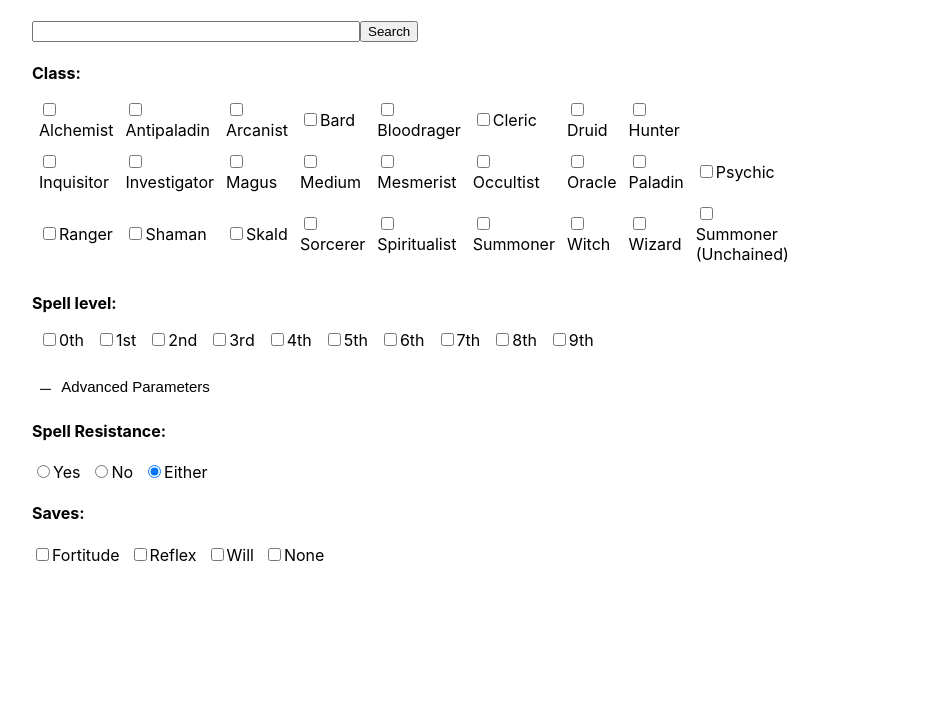
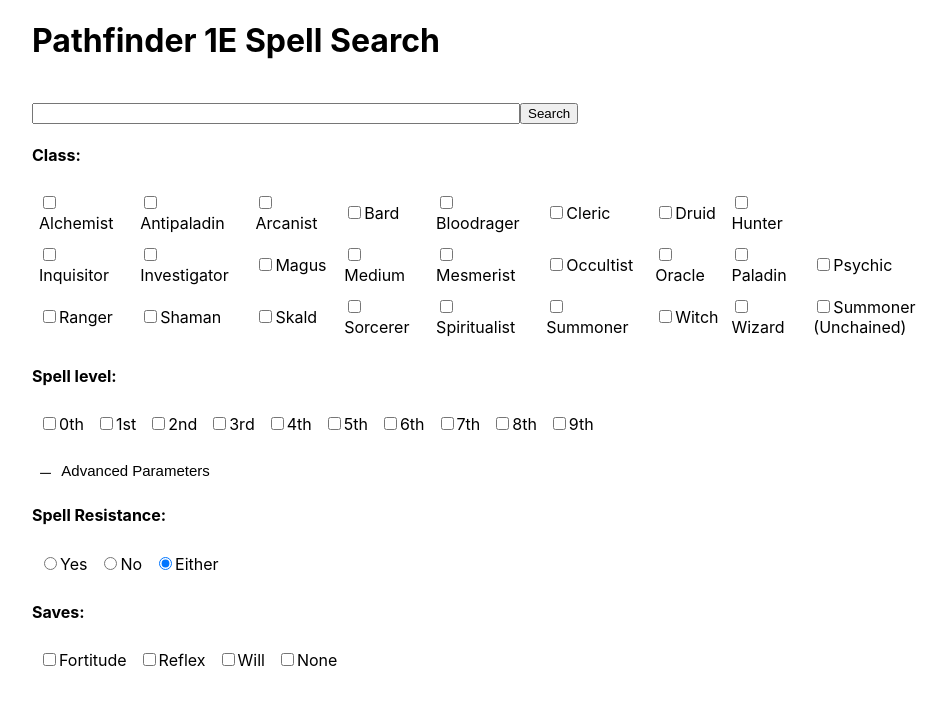
Before and after one commit to bhudnell/pf1-spells, a React (Create React App) app in the folder client/: page / in a window 1280 px wide. Both pictures are taken after a click on the button "Advanced Parameters". Shown: the top 704 px of the page, without its empty margins (288-1232 px from the left). Built offline with nearby package versions, Linux system fonts and the light colour scheme.

Commit message:
cleaning up CSS

```diff
--- a/client/src/AdvancedParameters.js
+++ b/client/src/AdvancedParameters.js
@@ -23,16 +23,17 @@
             selectedOption: 'either'
         };
 
-        this.createCheckboxsFromArray = this.createCheckboxsFromArray.bind(this);
-        this.createRadioButtonsFromArray = this.createRadioButtonsFromArray.bind(this);
+        this.createCheckboxRow = this.createCheckboxRow.bind(this);
+        this.createRadioButtonRow = this.createRadioButtonRow.bind(this);
         this.handleChecked = this.handleChecked.bind(this);
         this.handleClicked = this.handleClicked.bind(this);
     }
 
-    createCheckboxsFromArray(checkboxArray) {
+    createCheckboxRow(checkboxArray) {
         return checkboxArray.map(element => {
             return (
-                <label className="checkbox" key={element.display}>
+                <td key={element.display}>
+                    <label>
                         <input
                             type="checkbox"
                             value={element.value}
@@ -40,14 +41,16 @@
                         />
                         {element.display}
                     </label>
+                </td>
             );
         });
     }
 
-    createRadioButtonsFromArray(radioArray) {
+    createRadioButtonRow(radioArray) {
         return radioArray.map(element => {
             return (
-                <label className="checkbox" key={element.display}>
+                <td key={element.display}>
+                    <label>
                         <input
                             type="radio"
                             value={element.value}
@@ -56,6 +59,7 @@
                         />
                         {element.display}
                     </label>
+                </td>
             );
         });
     }
@@ -72,15 +76,24 @@
     render() {
         return (
             <div>
-                <div className="config">
                 <button className={this.state.isOpened ? "collapsible active" : "collapsible"} onClick={this.handleClicked}>&nbsp;&nbsp;Advanced Parameters</button>
-                </div>
                 <div className={this.state.isOpened ? "" : "hidden"}>
                     <h4>Spell Resistance:</h4>
-                    {this.createRadioButtonsFromArray(spellResistance)}
-                    <br />
+                    <table>
+                        <tbody>
+                            <tr>
+                                {this.createRadioButtonRow(spellResistance)}
+                            </tr>
+                        </tbody>
+                    </table>
                     <h4>Saves:</h4>
-                    {this.createCheckboxsFromArray(saves)}
+                    <table>
+                        <tbody>
+                            <tr>
+                                {this.createCheckboxRow(saves)}
+                            </tr>
+                        </tbody>
+                    </table>
                 </div>
             </div>
         );
--- a/client/src/App.scss
+++ b/client/src/App.scss
@@ -3,20 +3,11 @@
 }*/
 
 .parameters {
-  margin: 0 25% 0;
+  margin-left: 25%;
 }
 
 .results {
   margin: 0 10% 0;
-}
-
-label.checkbox {
-  margin-right: 10px;
-}
-
-h4.parameterLabel {
-  text-align: left;
-  margin-bottom: 10px;
 }
 
 #searchText {
@@ -76,10 +67,6 @@
   width: auto;
 }
 
-.config {
-  text-align: left;
-}
-
 .descendingSort:after {
     content: '\23F6'; /* Unicode character for upside down triangle */
 }
--- a/client/src/BasicParameters.js
+++ b/client/src/BasicParameters.js
@@ -64,7 +64,7 @@
             <input id="searchText" type="text" onChange={props.onTextChange}/>
             <input type="submit" value="Search"/>
             <br />
-            <h4 className="parameterLabel">Class:</h4>
+            <h4>Class:</h4>
             <table>
                 <tbody>
                     <tr>
@@ -78,7 +78,7 @@
                     </tr>
                 </tbody>
             </table>
-            <h4 className="parameterLabel">Spell level:</h4>
+            <h4>Spell level:</h4>
             <table>
                 <tbody>
                     <tr>
--- a/client/src/Main.js
+++ b/client/src/Main.js
@@ -21,9 +21,9 @@
     render() {
         return (
             <div>
+                <h1 className="parameters">Pathfinder 1E Spell Search</h1>
                 <br />
                 <SearchParametersContainer onUpdate={this.updateTable} />
-                <br /><br />
                 <TableContainer tableData={this.state.tableData} />
             </div>
         );
```
Lines whose indentation alone changed are shown as unchanged.
